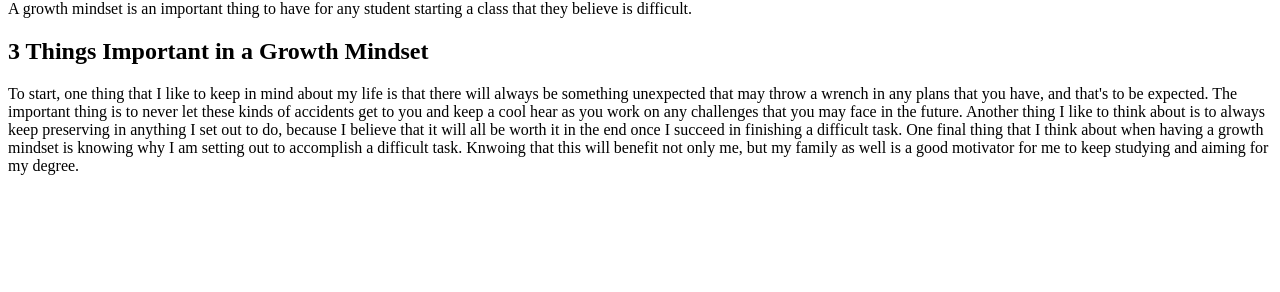
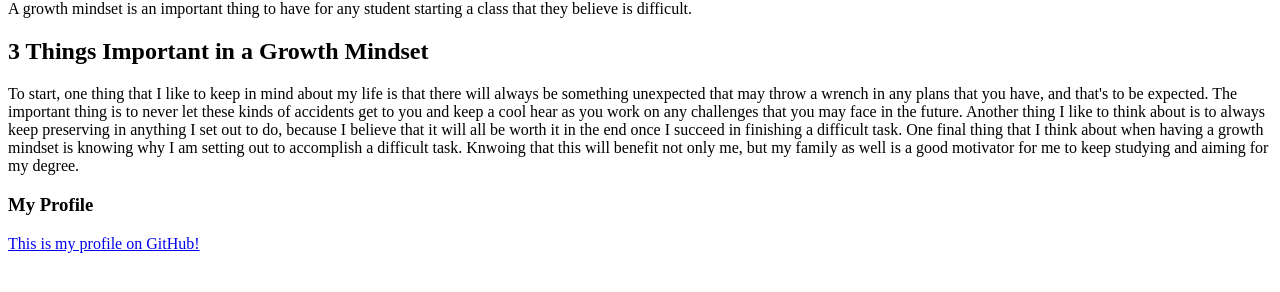
Before and after one commit to ELemus64/ELemus64.github.io, a plain HTML site: page index.html in a window 1280 px wide. Shown: the part 66-358 px from the top of the page. Drawn offline with Linux system fonts and the light colour scheme.

Commit message:
Update index.html

```diff
--- a/index.html
+++ b/index.html
@@ -5,4 +5,6 @@
     <body>To start, one thing that I like to keep in mind about my life is that there will always be something unexpected that may throw a wrench in any plans that you have, and that's to be expected. The important thing is to never let these kinds of accidents get to you and keep a cool hear as you work on any challenges that you may face in the future.</body>
     <body>Another thing I like to think about is to always keep preserving in anything I set out to do, because I believe that it will all be worth it in the end once I succeed in finishing a difficult task.</body>
     <body>One final thing that I think about when having a growth mindset is knowing why I am setting out to accomplish a difficult task. Knwoing that this will benefit not only me, but my family as well is a good motivator for me to keep studying and aiming for my degree.</body>
+  <h3>My Profile</h3>
+    <a href="https://github.com/ELemus64">This is my profile on GitHub!</a>
 </html>
```
